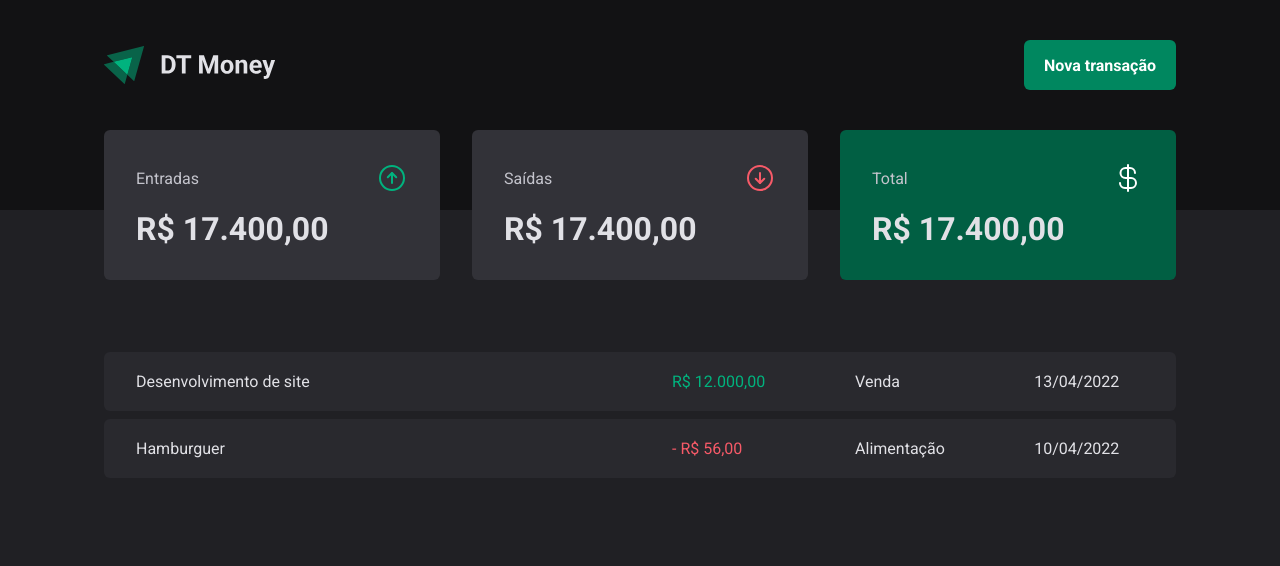
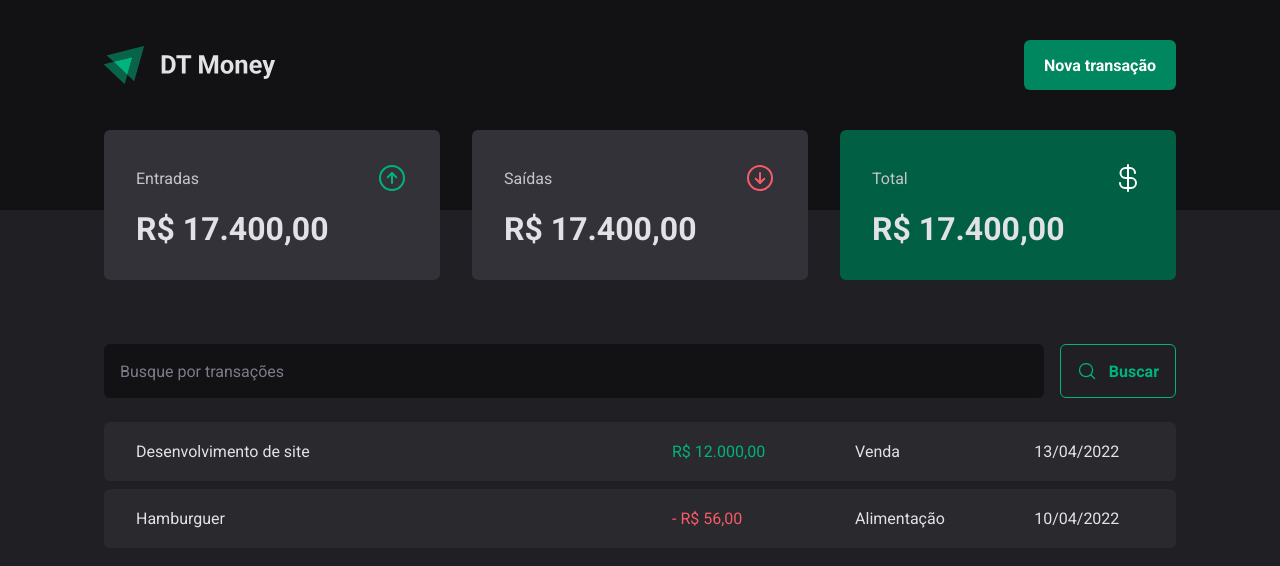
Before and after one commit to lucascprazeres/dt-money-2022, a React (Vite) app: page / in a window 1280 px wide. Shown: the top 566 px of the page. Built offline with nearby package versions, Linux system fonts and the light colour scheme.

Commit message:
feat: adiciona form de busca

```diff
--- /dev/null
+++ b/src/pages/Transactions/components/SearchForm/index.tsx
@@ -0,0 +1,15 @@
+import { MagnifyingGlass } from 'phosphor-react'
+import { SearchFormContainer } from './styles'
+
+export function SearchForm() {
+  return (
+    <SearchFormContainer>
+      <input type="text" placeholder="Busque por transações" />
+
+      <button type="submit">
+        <MagnifyingGlass size={20} />
+        Buscar
+      </button>
+    </SearchFormContainer>
+  )
+}
--- /dev/null
+++ b/src/pages/Transactions/components/SearchForm/styles.ts
@@ -0,0 +1,41 @@
+import styled from 'styled-components'
+
+export const SearchFormContainer = styled.form`
+  display: flex;
+  gap: 1rem;
+
+  input {
+    flex: 1;
+    border-radius: 6px;
+    border: 0;
+    background: ${(props) => props.theme['gray-900']};
+    color: ${(props) => props.theme['gray-300']};
+    padding: 1rem;
+
+    &::placeholder {
+      color: ${(props) => props.theme['gray-500']};
+    }
+  }
+
+  button {
+    display: flex;
+    align-items: center;
+    gap: 0.75rem;
+    cursor: pointer;
+
+    padding: 1rem;
+    border: 0;
+    background: transparent;
+    border: 1px solid ${(props) => props.theme['green-300']};
+    color: ${(props) => props.theme['green-300']};
+    font-weight: bold;
+    border-radius: 6px;
+
+    &:hover {
+      background-color: ${(props) => props.theme['green-500']};
+      border-color: ${(props) => props.theme['green-300']};
+      color: ${(props) => props.theme.white};
+      transition: background-color 0.2s, border-color 0.2s, color 0.2s;
+    }
+  }
+`
--- a/src/pages/Transactions/index.tsx
+++ b/src/pages/Transactions/index.tsx
@@ -1,5 +1,6 @@
 import { Header } from '../../components/Header'
 import { Summary } from '../../components/Summary'
+import { SearchForm } from './components/SearchForm'
 import {
   PriceHighlight,
   TransactionsContainer,
@@ -13,6 +14,8 @@
       <Summary />
 
       <TransactionsContainer>
+        <SearchForm />
+
         <TransactionsTable>
           <tbody>
             <tr>
--- a/src/pages/Transactions/styles.ts
+++ b/src/pages/Transactions/styles.ts
@@ -11,7 +11,7 @@
   width: 100%;
   border-collapse: separate;
   border-spacing: 0 0.5rem;
-  /* margin-top: 1rem; */
+  margin-top: 1rem;
 
   td {
     padding: 1.25rem 2rem;
```
